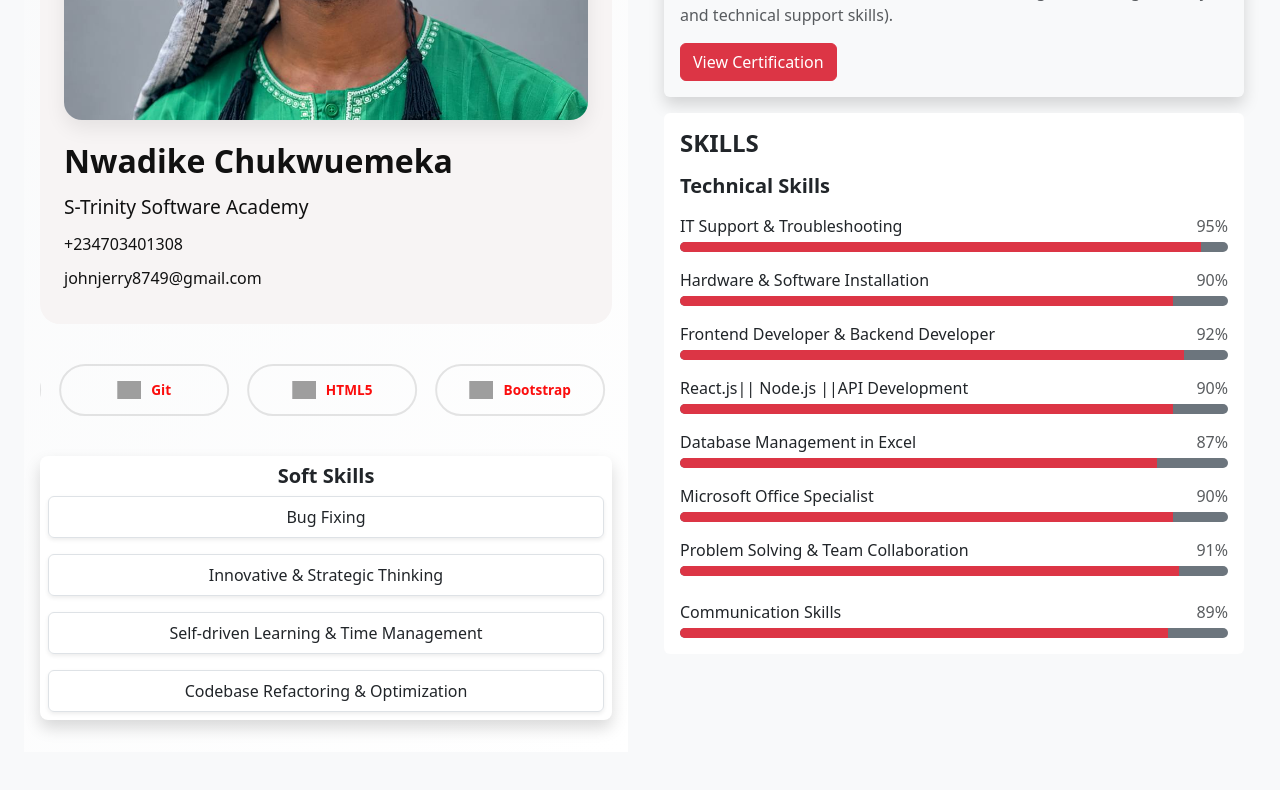
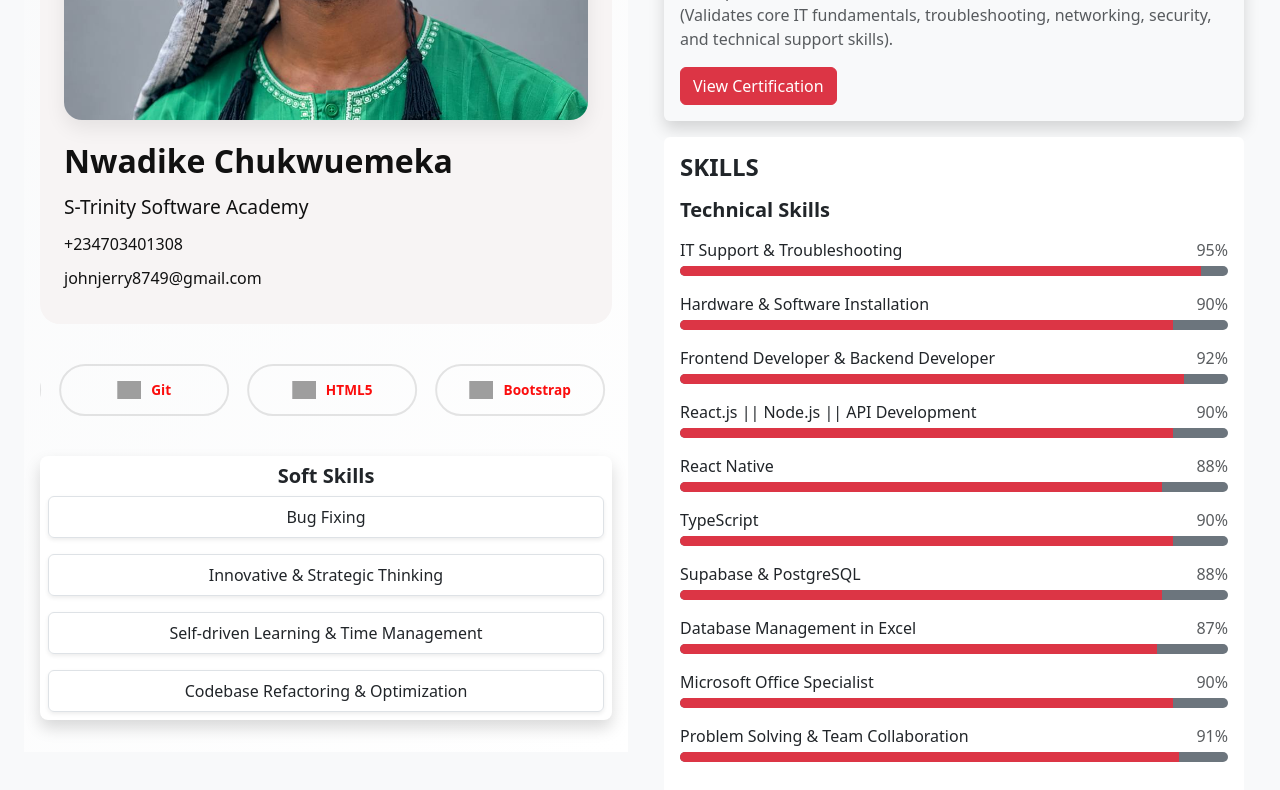
Before and after one commit to johnjerry8749/portflio, a React (Vite) app in the folder frontend/: page / in a window 1280 px wide. Shown: the part 1070-1860 px from the top of the page. Built offline with nearby package versions, Linux system fonts and the light colour scheme; grey boxes are pictures that could not be loaded.

Commit message:
Add React Native, TypeScript, and Supabase to About skills section

```diff
--- a/frontend/src/components/About.jsx
+++ b/frontend/src/components/About.jsx
@@ -39,9 +39,9 @@ const About = () => {
             in front-end and full-stack web development. Certified CompTIA Tech+
             professional with strong foundational knowledge in hardware,
             software, networking, troubleshooting, and security concepts.
-            Skilled in HTML, CSS, JavaScript, React, PHP, and Word Press, with a
-            passion for solving technical problems and supporting users
-            effectively.
+            Skilled in HTML, CSS, JavaScript, TypeScript, React, React Native,
+            Node.js, PHP, WordPress, and Supabase, with a passion for solving
+            technical problems and supporting users effectively.
           </p>
           <div className="mt-3">
             <div className=" mt-2 p-3 shadow rounded">
@@ -136,7 +136,7 @@ const About = () => {
               <div className="mb-3">
                 <div className="d-flex justify-content-between mb-1">
                   <span className="text-dark">
-                    React.js|| Node.js ||API Development
+                    React.js || Node.js || API Development
                   </span>
                   <span className="text-muted">90%</span>
                 </div>
@@ -149,6 +149,66 @@ const About = () => {
                     role="progressbar"
                     style={{ width: "90%" }}
                     aria-valuenow="90"
+                    aria-valuemin="0"
+                    aria-valuemax="100"
+                  />
+                </div>
+              </div>
+
+              <div className="mb-3">
+                <div className="d-flex justify-content-between mb-1">
+                  <span className="text-dark">React Native</span>
+                  <span className="text-muted">88%</span>
+                </div>
+                <div
+                  className="progress bg-secondary"
+                  style={{ height: "10px" }}
+                >
+                  <div
+                    className="progress-bar bg-danger"
+                    role="progressbar"
+                    style={{ width: "88%" }}
+                    aria-valuenow="88"
+                    aria-valuemin="0"
+                    aria-valuemax="100"
+                  />
+                </div>
+              </div>
+
+              <div className="mb-3">
+                <div className="d-flex justify-content-between mb-1">
+                  <span className="text-dark">TypeScript</span>
+                  <span className="text-muted">90%</span>
+                </div>
+                <div
+                  className="progress bg-secondary"
+                  style={{ height: "10px" }}
+                >
+                  <div
+                    className="progress-bar bg-danger"
+                    role="progressbar"
+                    style={{ width: "90%" }}
+                    aria-valuenow="90"
+                    aria-valuemin="0"
+                    aria-valuemax="100"
+                  />
+                </div>
+              </div>
+
+              <div className="mb-3">
+                <div className="d-flex justify-content-between mb-1">
+                  <span className="text-dark">Supabase & PostgreSQL</span>
+                  <span className="text-muted">88%</span>
+                </div>
+                <div
+                  className="progress bg-secondary"
+                  style={{ height: "10px" }}
+                >
+                  <div
+                    className="progress-bar bg-danger"
+                    role="progressbar"
+                    style={{ width: "88%" }}
+                    aria-valuenow="88"
                     aria-valuemin="0"
                     aria-valuemax="100"
                   />
```
